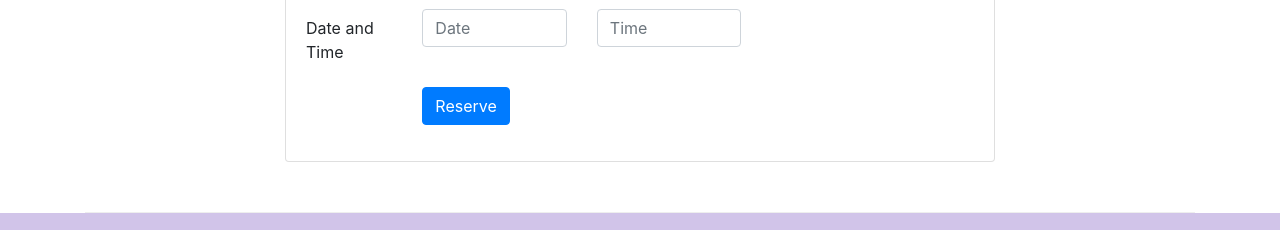
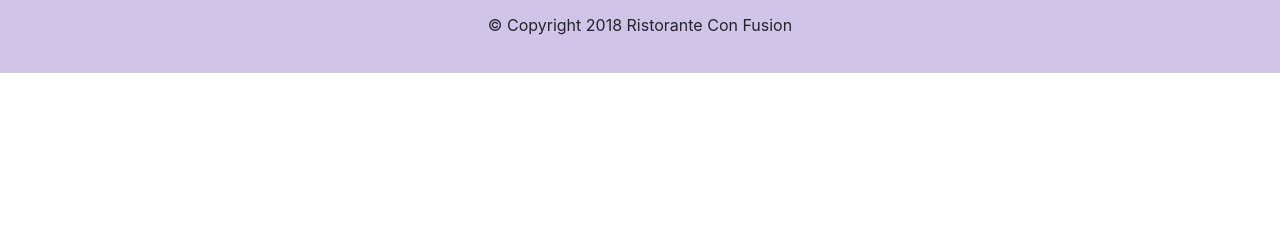
Before and after one commit to rv72/RestauranteConFusion, a website: page index.html in a window 1280 px wide. Shown: the part 2084-2314 px from the top of the page. After the commit the page ends 2157 px from the top, so only its background shows below. Drawn offline with nearby package versions, Linux system fonts and the light colour scheme.

Commit message:
removed bottom content row

```diff
--- a/index.html
+++ b/index.html
@@ -330,7 +330,8 @@
             </div>
         </div>
 
-        <div class="row row-content align-items-center">
+        <!-- This is the old row form
+            <div class="row row-content align-items-center">
             <div class="col-12 col-sm-8 offset-sm-2">
                 <div class="card" id="buttonRedirect">
                     <h3 class="card-header text-white bg-warning">Reserve a Table</h3>
@@ -408,7 +409,7 @@
                 </div>
             </div>
 
-        </div>
+        </div> -->
 
     </div>
 
```
